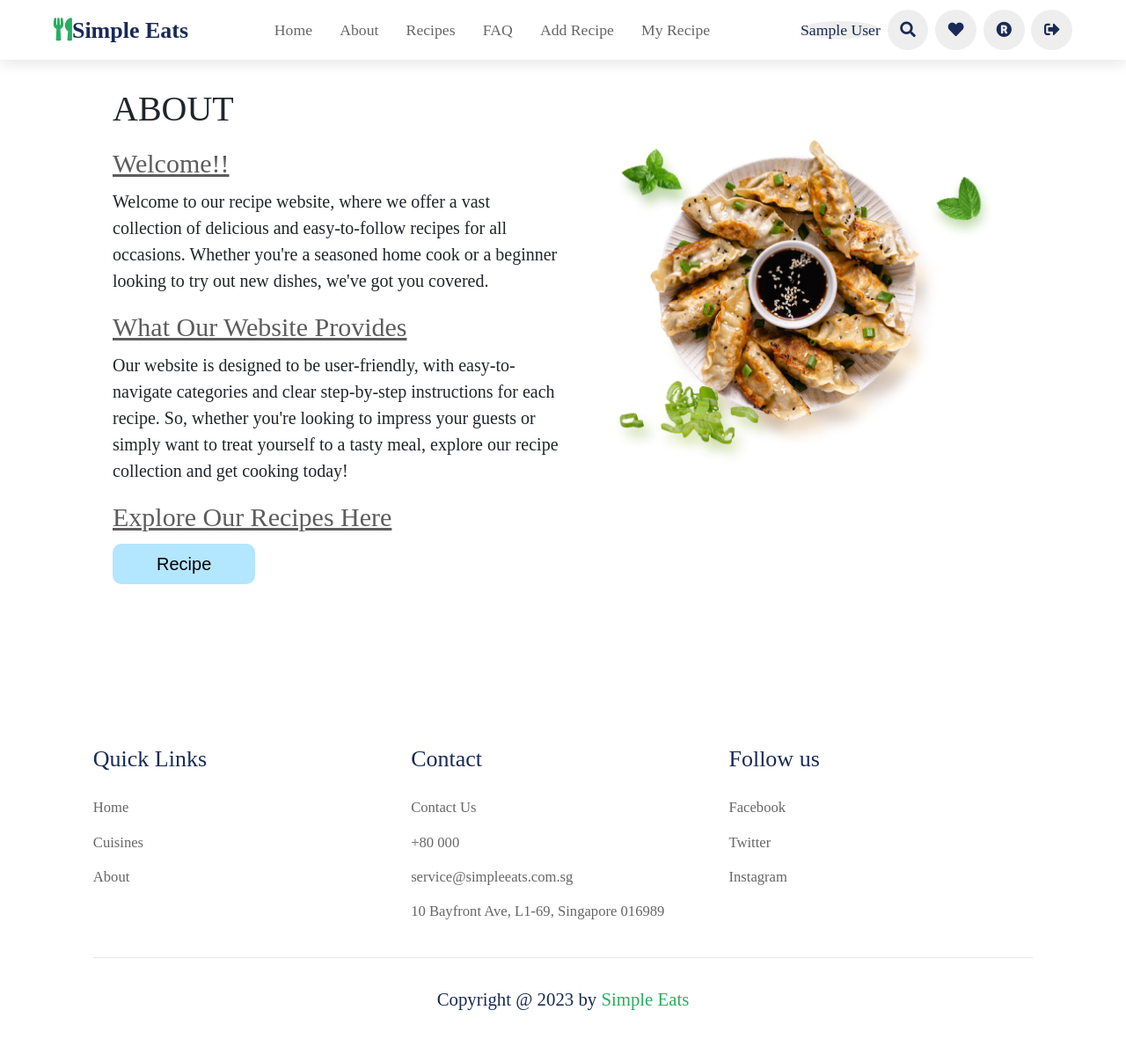
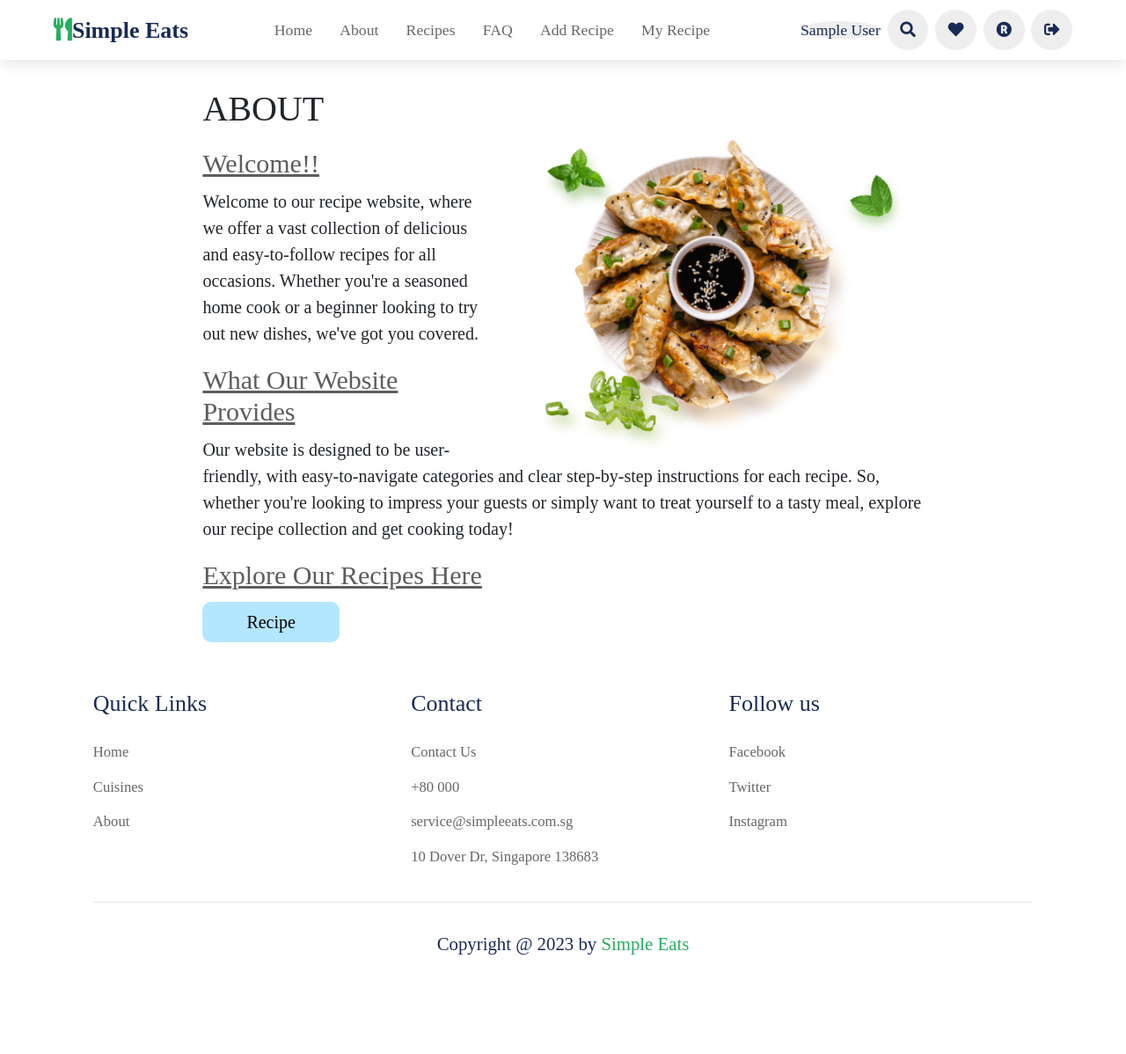
Before and after one commit to RamenBoy0/inf1005-Project, a PHP site: page /about.php in a window 1280 px wide. Shown: the whole page at 88% size. After the commit the page ends 1085 px from the top, so only its background shows below. Run offline with PHP 8.4, Linux system fonts and the light colour scheme; the visitor is signed in with stand-in values (Sample User, id 1).

Commit message:
updated codes
mobile friendly for about, login/register, contact us

```diff
--- a/SimpleEat/add_recipe.php
+++ b/SimpleEat/add_recipe.php
@@ -17,7 +17,7 @@
             ?>
         </header>
 
-        <div class="container">
+        <div class="form-container">
             <section>
                 <br><br><br>
             <h1>Add Recipe</h1>
--- a/SimpleEat/css/about.css
+++ b/SimpleEat/css/about.css
@@ -1,10 +1,14 @@
 .about-container{
     margin: auto;
     padding-top: 100px;
+    font-family: 'Work Sans', sans-serif;
+    width: 80%;
+    height:auto;
 }
 
 .about-container .content-section{
-    width: 100%;
+    width: 80%;
+    margin: auto;
 }
 
 .about-container .content-section p{
@@ -28,7 +32,8 @@
 
 .about-container .image-section{
     float: right;
-    width: 50%;
+    width: 60%;
+    margin: auto;
 }
 
 .about-container .image-section img{
--- a/SimpleEat/css/add_recipe.css
+++ b/SimpleEat/css/add_recipe.css
@@ -36,7 +36,11 @@ input[type="file"]::file-selector-button:hover {
     float:right;
 }
 
-
+.form-container {
+    background-image: linear-gradient(#fdfcfb, #e2d1c3);
+    height: auto;
+    width: auto;
+}
 
 p{
     font-size: 17px;
--- a/SimpleEat/css/faq.css
+++ b/SimpleEat/css/faq.css
@@ -4,6 +4,7 @@ body{
 .faq-heading{
     border-bottom: #777;
     padding: 20px 60px;
+    margin: auto;
 }
 
 .hr-line{
@@ -24,9 +25,6 @@ body{
 }
 .faq-body{
    margin: auto;
-    /* text-align: center; */
-   padding: auto;
-
 }
 
 
--- a/SimpleEat/css/nav_footer.css
+++ b/SimpleEat/css/nav_footer.css
@@ -205,61 +241,13 @@ footer{
         width:90%;
         margin:0 1rem;
     }
-}
-.section{
-    width: 100%;
-    min-height: 100vh;
+    footer {
+        margin: auto;
+    }
 }
 
-.about-container{
-    width: 80%;
-    display: block;
-    margin:auto;
-    padding-top: 100px;
+@media screen and (max-width: 1024px) {
+    footer {
+        margin: auto;
+    }
 }
-
-.content-section{
-    float: left;
-    width: 55%;
-}
-
-.image-section{
-    float: right;
-    width: 40%;
-}
-
-.image-section img{
-    width: 100%;
-    height: auto;
-}
-
-.content-section .title{
-    text-transform: uppercase;
-    font-size: 40px;
-}
-
-.content-section .content h3{
-    margin-top: 30px;
-    color: #5d5d5d;
-}
-
-.button a{
-    font-size: 20px;
-    font-weight: 700;
-    color: #000;
-    text-decoration: none;
-    font-family: sans-serif;
-    background-color: #b3e6ff;
-    height: 60px;
-    line-height: 60px;
-    text-align: center;
-    padding: 12px 50px;
-    z-index: 1;
-    overflow: hidden;
-    border-radius: 10px;
-    text-transform: capitalize;
-}
-
-.button a:hover{
-    background-color: #99ff66;
-}
--- a/SimpleEat/css/reg_login.css
+++ b/SimpleEat/css/reg_login.css
@@ -30,9 +30,15 @@ p{
 
 #contactus{
   width: 100%;
-  height: 1000px;
+  height: auto;
   background-color: #f2f2f2;
   border: 1px solid #ddd;
   padding: 100px;
   padding-top: 100px;
 }
+
+.form-container {
+    background-image: linear-gradient(#fdfcfb, #e2d1c3);
+    height: auto;
+    width: auto;
+}
--- a/SimpleEat/faq.php
+++ b/SimpleEat/faq.php
@@ -29,6 +29,7 @@
             <div class="jumbotron text-center">
                <h1 class="display-2">Frequently Asked Questions</h1>
            </div>
+            <br>
 
 
         <div class="row">
--- a/SimpleEat/footer.php
+++ b/SimpleEat/footer.php
@@ -16,7 +16,7 @@
                         <a href="contactus.php">Contact Us</a>
                         <a href="#">+80 000</a>
                         <a href="#">service@simpleeats.com.sg</a>
-                        <a href="#">10 Bayfront Ave, L1-69, Singapore 016989</a>
+                        <a href="#">10 Dover Dr, Singapore 138683</a>
                     </div>
 
                     <div class="box">
--- a/SimpleEat/header_nav_footer.php
+++ b/SimpleEat/header_nav_footer.php
@@ -40,3 +40,9 @@ crossorigin="anonymous">
 <script defer src="js/home.js"></script>
 <link rel="stylesheet" href="css/nav_footer.css">
 <link rel="stylesheet" href="css/reg_login.css">
+<link rel="stylesheet" href="css/about.css">
+<link rel="stylesheet" href="css/add_recipe.css">
+<link rel="stylesheet" href="css/cuisines.css">
+<link rel="stylesheet" href="css/faq.css">
+<link rel="stylesheet" href="css/pagination.css">
+<link rel="stylesheet" href="css/recipes.css">
--- a/SimpleEat/login.php
+++ b/SimpleEat/login.php
@@ -6,7 +6,7 @@
     </head>
     <body>
         <header>  <?php include "navbar.php";?></header>
-    <main class="container" id="log">
+    <main class="form-container" id="log">
     <h1>Login Page</h1>
         <p>To sign up, please go to the
             <a href="register.php">Sign In page</a>.
--- a/SimpleEat/register.php
+++ b/SimpleEat/register.php
@@ -9,7 +9,7 @@
   <label for="search-box" class="fas fa-search"></label>
   <i class="fas fa-times" id="close"></i>
     </form>
-    <div class="container" id ="reg">
+    <div class="form-container" id ="reg">
     <h1>Member Registration</h1>
         <p>For existing members, please go to the
             <a href="login.php">Login Page</a>
```
Also changed, not shown: other parts of SimpleEat/css/about.css (+51 -48 lines), other parts of SimpleEat/css/nav_footer.css (+39 -3 lines), SimpleEat/contactus.php (+4 -4 lines), SimpleEat/css/home.css (+13 -11 lines), SimpleEat/nbproject/private/private.xml (+11 -1 lines).
